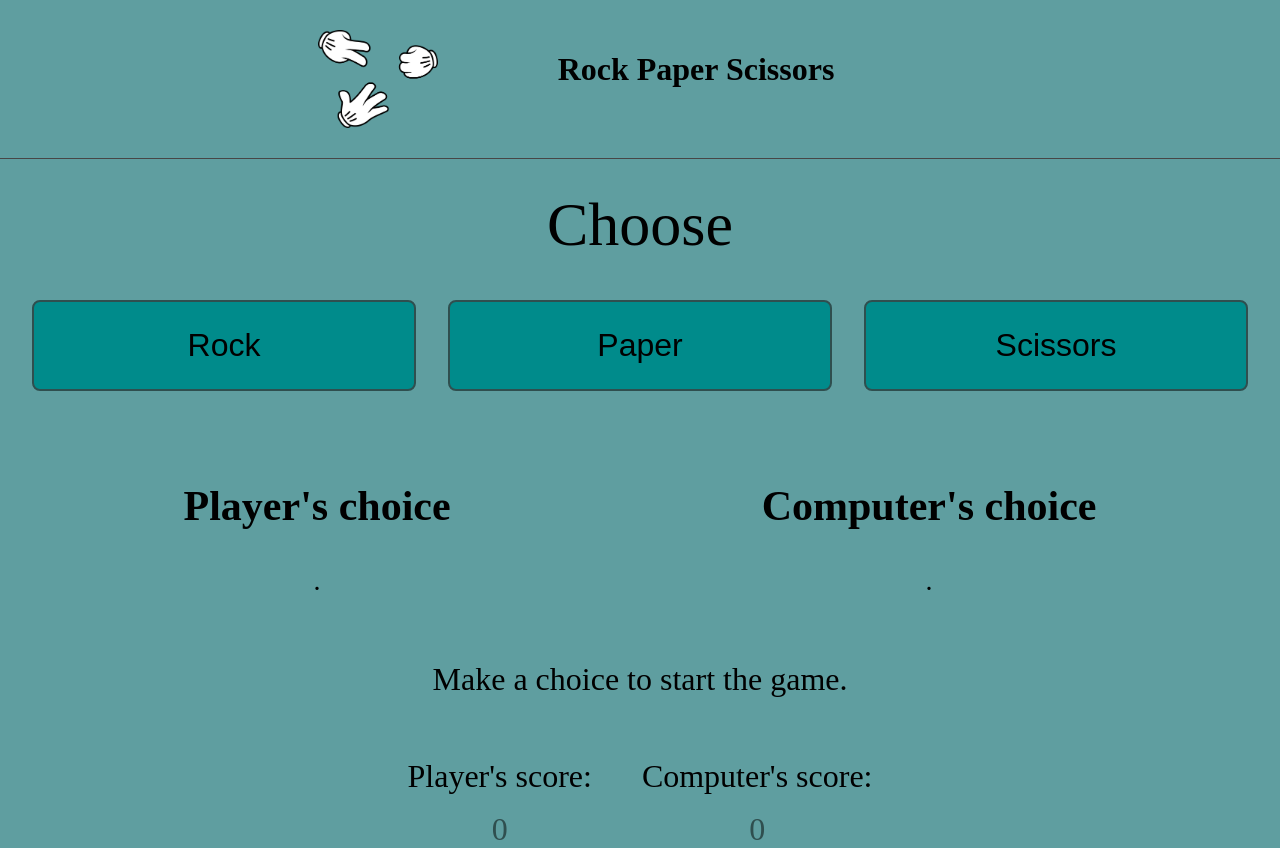
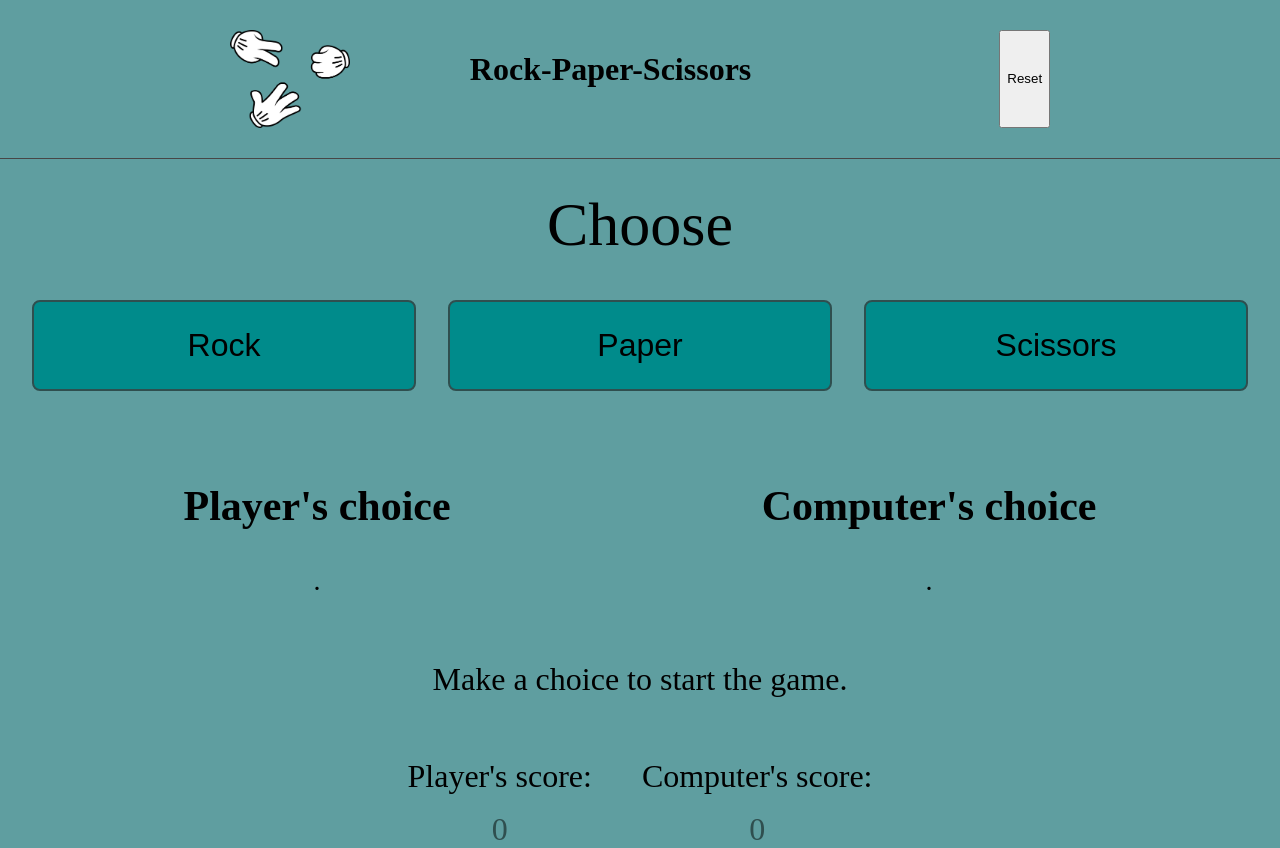
Before and after one commit to AbdullahFadaq/rock-paper-scissors, a plain HTML site: page index.html in a window 1280 px wide. Drawn offline with Linux system fonts and the light colour scheme.

Commit message:
slighltly modified the title and added a reset button

```diff
--- a/index.html
+++ b/index.html
@@ -11,7 +11,8 @@
 
     <div class="header">
         <img src="logo.png" alt="" class="logo">
-        <h1 class="title">Rock Paper Scissors</h1>
+        <h1 class="title">Rock-Paper-Scissors</h1>
+        <button class="reset-button">Reset</button>
     </div>
 
     <div class="choose-text">Choose</div>
```
